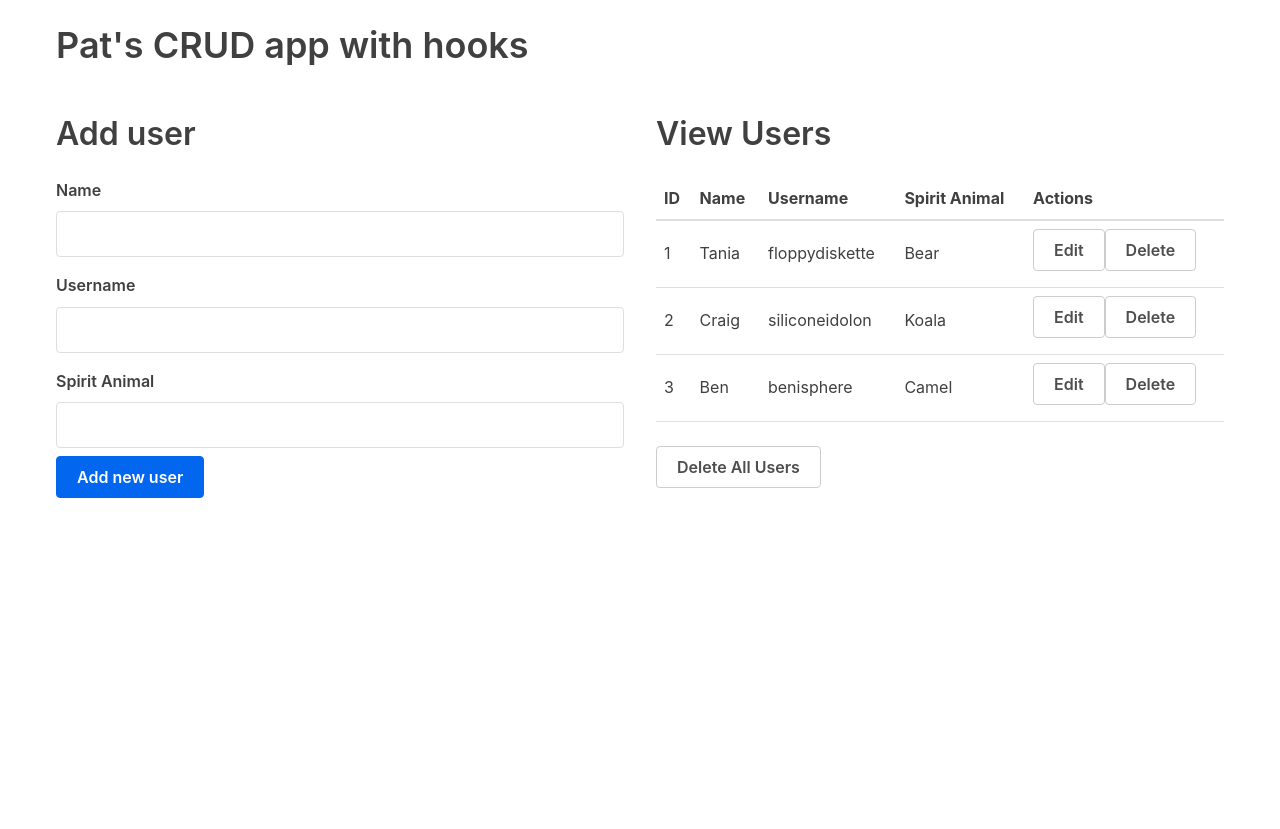
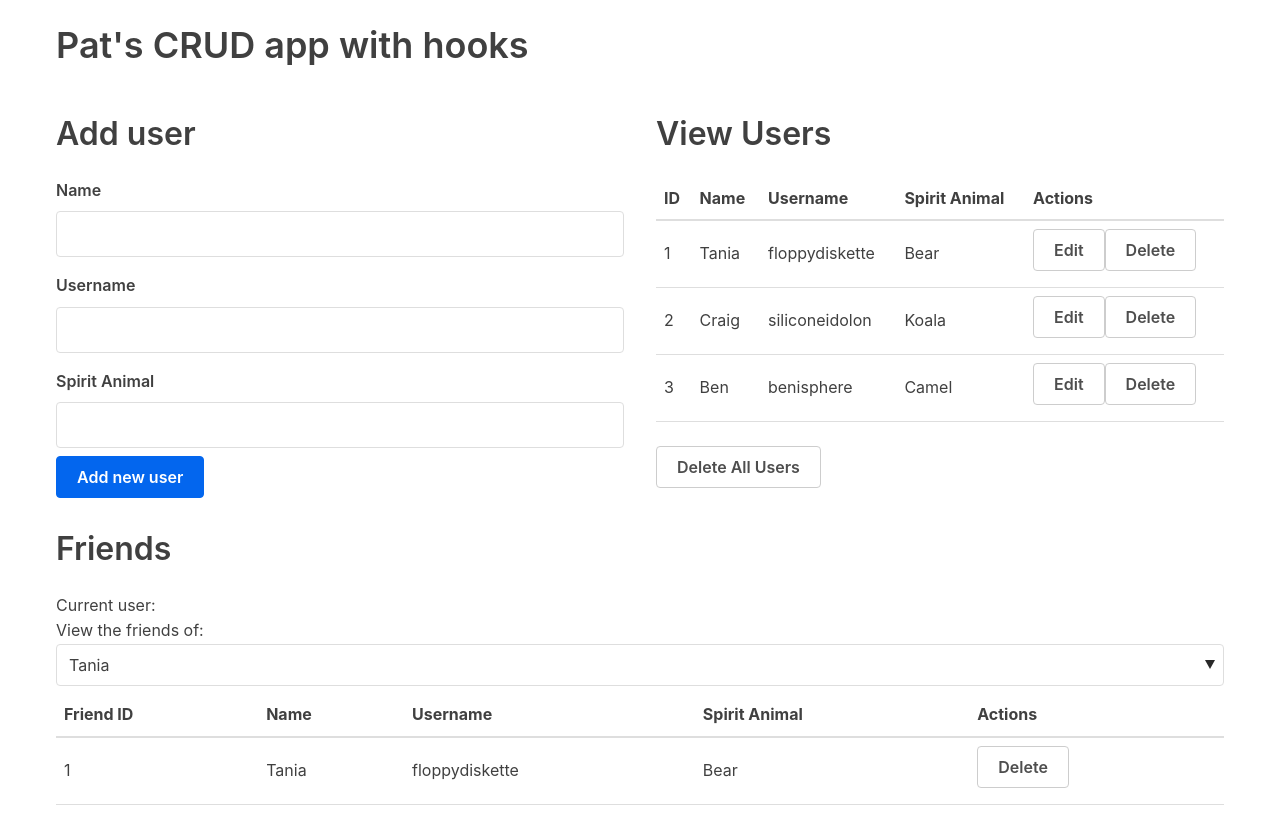
Before and after one commit to patmccler/react-hook-example, a React (Create React App) app: page / in a window 1280 px wide. Before the commit the page ends 800 px from the top, so only its background shows below. Built offline with nearby package versions, Linux system fonts and the light colour scheme.

Commit message:
added form to pick a user, and a table to display a list of friend(not friends yet)

```diff
--- a/src/App.js
+++ b/src/App.js
@@ -2,6 +2,7 @@ import React, {useState} from 'react';
 import UserTable from './tables/UserTable.js'
 import AddUserForm from './forms/AddUserForm.js'
 import EditUserForm from './forms/EditUserForm.js'
+import FriendsDisplay from "./FriendsDisplay"
 
 function App() {
   const usersData = [
@@ -73,6 +74,9 @@ function App() {
           </button>
         </div>
       </div>
+      <div className="flex-row">
+        <FriendsDisplay users={users} />
+      </div>
     </div>
   );
 }
--- /dev/null
+++ b/src/FriendsDisplay.js
@@ -0,0 +1,19 @@
+import React, {useState} from 'react';
+import FriendsTable from './tables/FriendsTable'
+import UserSelector from './forms/UserSelector'
+
+function FriendsDisplay({users}) {
+
+  const [currentUser, setCurrentUser] = useState(users[0])
+
+  return (
+    <div className="flex-large">
+      <h2>Friends</h2>
+        Current user:
+      <UserSelector selectUser={setCurrentUser} users={users} />
+      <FriendsTable friends={[currentUser]}/>
+    </div>
+  )
+}
+
+export default FriendsDisplay
--- /dev/null
+++ b/src/forms/UserSelector.js
@@ -0,0 +1,25 @@
+import React, {useState} from 'react';
+
+function UserSelector({selectUser, users}) {
+
+  let [selected, setSelected] = useState(false)
+
+  const handleChange = e => {
+    setSelected(e.target.value)
+
+    selectUser(users.find(user => user.id === parseInt(e.target.value)))
+  }
+
+  return(
+    <form>
+      View the friends of:
+      <select value={selected} onChange={handleChange}>
+          {
+            users.map(user => <option key={user.id} value={user.id}>{user.name}</option>)
+          }
+      </select>
+    </form>
+  )
+}
+
+export default UserSelector
--- /dev/null
+++ b/src/tables/FriendsTable.js
@@ -0,0 +1,44 @@
+import React from 'react'
+
+const FriendsTable = (props) => {
+  const handleDeleteButtonClick = (user) => () => props.deleteFriend(user.id)
+  return (
+    <table>
+      <thead>
+        <tr>
+          <th>Friend ID</th>
+          <th>Name</th>
+          <th>Username</th>
+          <th>Spirit Animal</th>
+          <th>Actions</th>
+        </tr>
+      </thead>
+      <tbody>
+        {props.friends.length > 0 ? (
+          props.friends.map(friend => (
+            <tr key={friend.id}>
+              <td>{friend.id}</td>
+              <td>{friend.name}</td>
+              <td>{friend.username}</td>
+              <td>{friend.spiritAnimal}</td>
+              <td>
+                <button
+                  onClick={handleDeleteButtonClick(friend)}
+                  className="button muted-button"
+                >
+                  Delete
+                </button>
+              </td>
+            </tr>
+          ))
+        ) : (
+          <tr>
+            <td colSpan={3}>No Friends. How sad.</td>
+          </tr>
+        )}
+      </tbody>
+    </table>
+  )
+}
+
+export default FriendsTable
```
